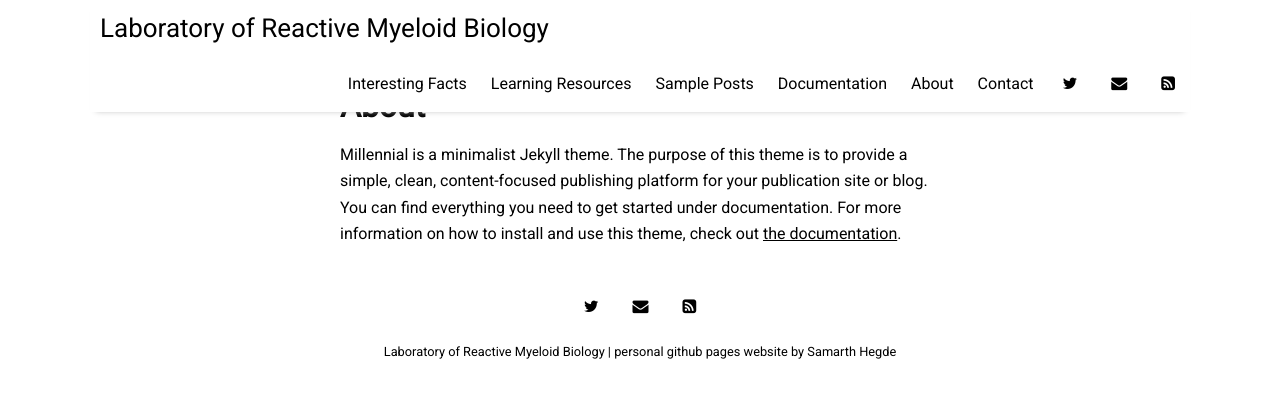
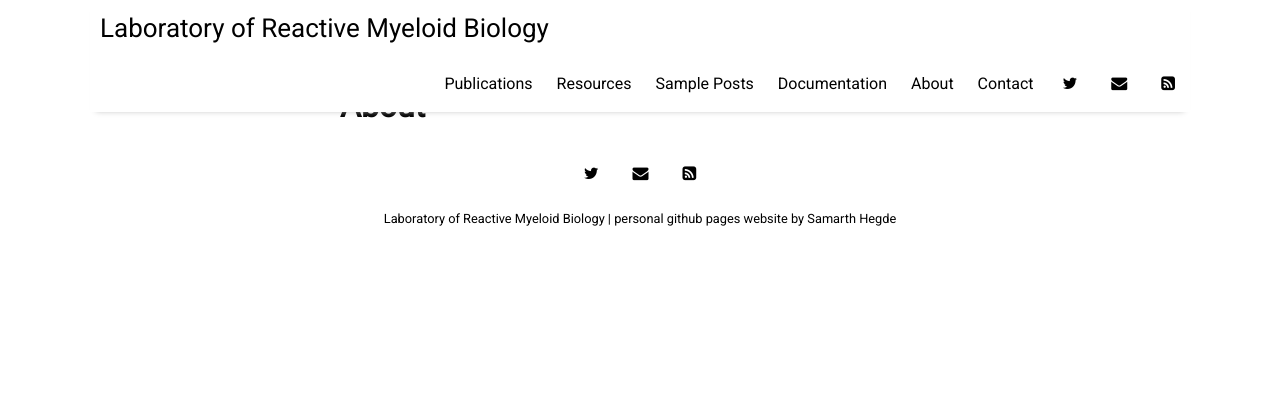
Before and after one commit to s7hegde/s7hegde.github.io, a Jekyll site: the page built from pages/about.md, in a window 1280 px wide. Shown: the top 398 px of the page. Built offline with Jekyll 4.4.1, drawn with Linux system fonts in a browser that asks for light colours; nearby versions of some CDN libraries.

Commit message:
update pages

```diff
--- a/_data/settings.yml
+++ b/_data/settings.yml
@@ -7,8 +7,8 @@ disqus:
 google-ID: 'UA-112060364-2'
 
 menu:
-- {name: 'Interesting Facts',  url: 'facts'}
-- {name: 'Learning Resources', url: 'resources'}
+- {name: 'Publications',  url: 'publications'}
+- {name: 'Resources', url: 'resources'}
 - {name: 'Sample Posts',       url: 'sample-posts'}
 - {name: 'Documentation',      url: 'documentation'}
 - {name: 'About',              url: 'about'}
--- a/pages/about.md
+++ b/pages/about.md
@@ -3,5 +3,3 @@ layout: page
 title: About
 permalink: /about
 ---
-
-Millennial is a minimalist Jekyll theme. The purpose of this theme is to provide a simple, clean, content-focused publishing platform for your publication site or blog. You can find everything you need to get started under documentation. For more information on how to install and use this theme, check out [the documentation]({{ site.github.url }}{% post_url 2016-10-10-getting-started %}).
--- a/pages/resources.md
+++ b/pages/resources.md
@@ -1,6 +1,6 @@
 ---
 layout: category
-title: Learning Resources
+title: Resources
 category: resources
 permalink: /resources
 ---
```
Also changed, not shown: _posts/2024-12-01-contact.md (deleted, +0 -12 lines), pages/contact.md (+5 -1 lines), pages/facts.md (deleted, +0 -6 lines), pages/publications.md (added, +6 -0 lines), pages/sample-posts.md (deleted, +0 -6 lines).
